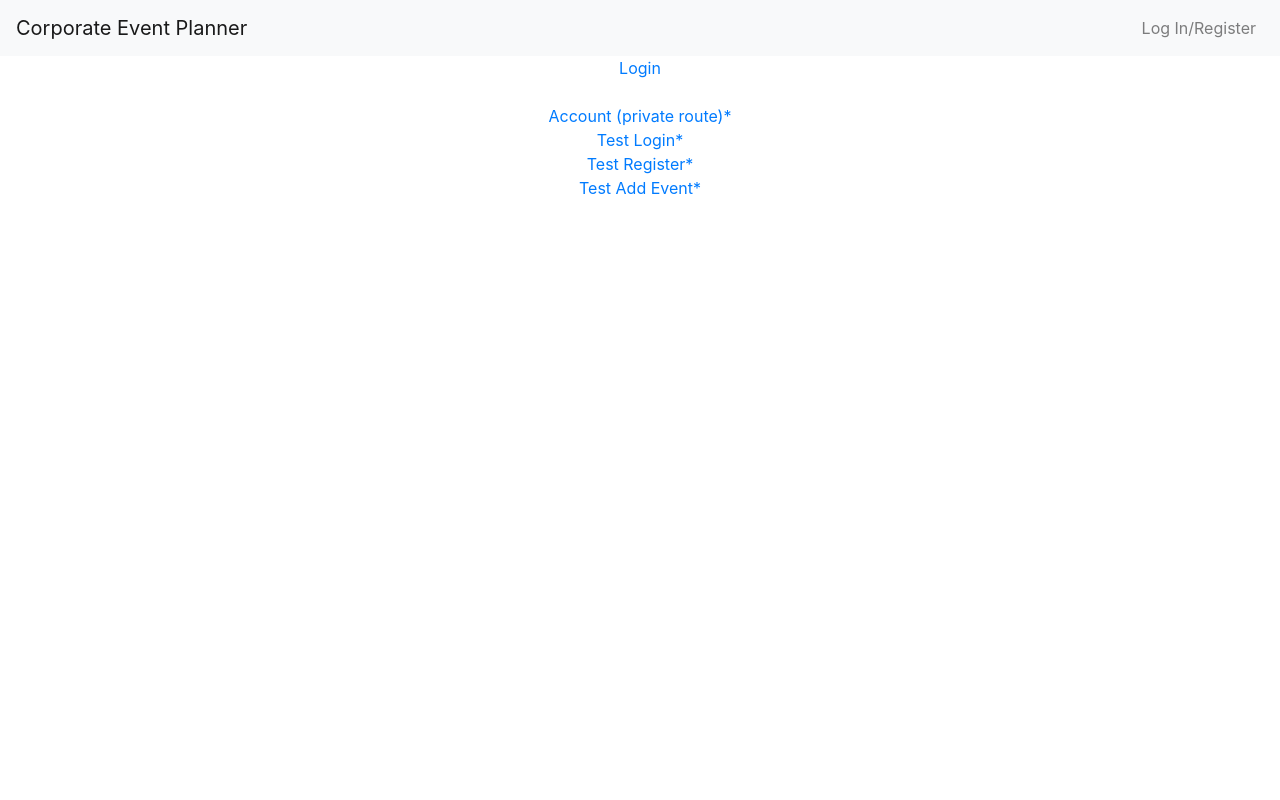
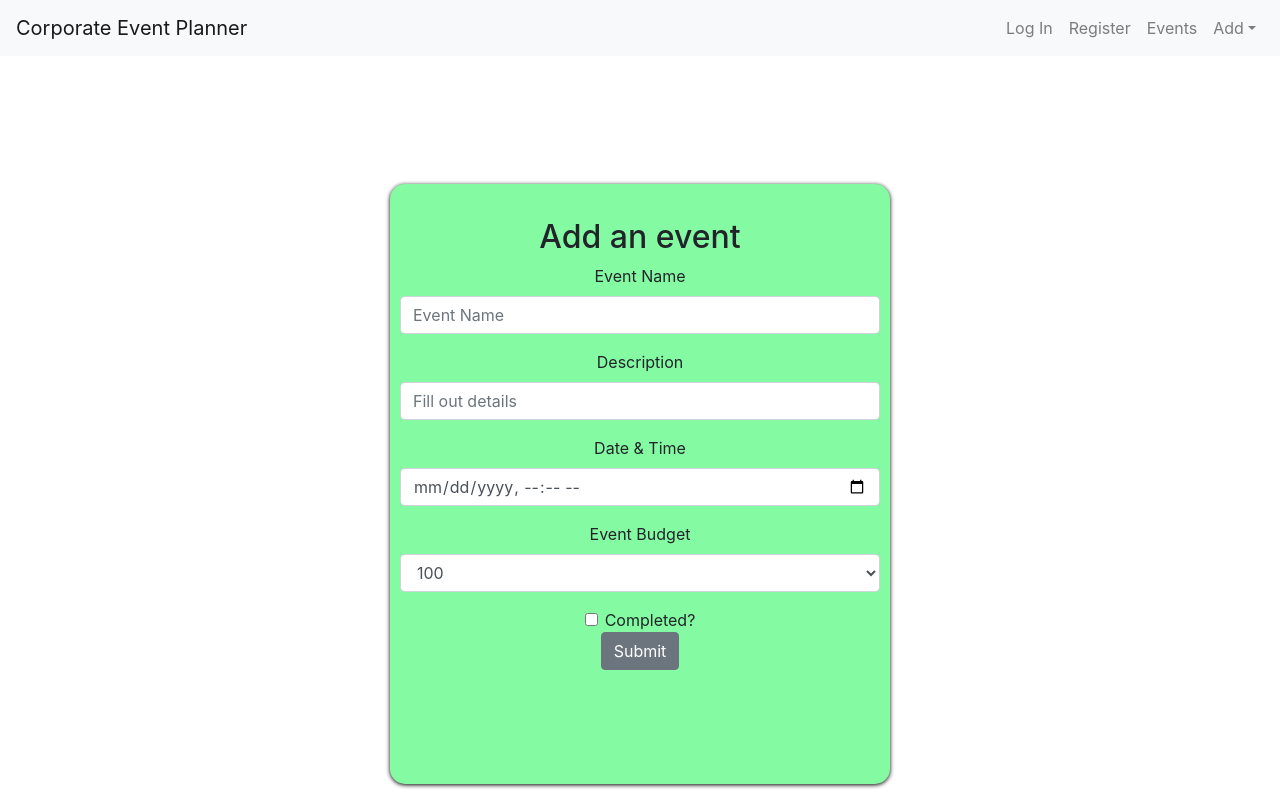
Before and after one commit to Build-Week-Corporate-Event-Planner-RM/Front-end, a React (Create React App) app in the folder corporate-planner/: page /addevents in a window 1280 px wide. Built offline with nearby package versions, Linux system fonts and the light colour scheme.

Commit message:
hopefully finished

```diff
--- a/corporate-planner/src/App.css
+++ b/corporate-planner/src/App.css
@@ -72,7 +72,7 @@
 }
 
 .theForm {
-  background-color: white;
+  background-color: #84FAA3;
   display: flex;
   flex-direction: column;
   text-align: center;
--- a/corporate-planner/src/App.js
+++ b/corporate-planner/src/App.js
@@ -9,30 +9,23 @@ import TestLogin from "./components/TestLogin";
 import Events from "./components/Events";
 import Register from "./components/Register";
 import Login from "./components/Login";
+import AddVendors from "./components/AddVendors";
+import MainEvents from "./components/MainEvents";
+import MainVendors from "./components/MainVendors";
+import AddEvent2 from "./components/AddEvent2";
 
 function App() {
   return (
     <div className="App">
       <NavBar />
-      <Link to="/Login">Login</Link>
-      <br />
-      <br />
-      <Link to="/protected">Account (private route)*</Link>
-      <br />
-      <Link to="/testLogin">Test Login*</Link>
-      <br />
-      <Link to="/testRegister">Test Register*</Link>
-      <br />
-      <Link to="/testAddEvent">Test Add Event*</Link>
-      <br />
-
-      <Route path="/testLogin" component={TestLogin} />
-      <Route path="/testRegister" component={Register} />
-      <Route path="/testAddEvent" component={AddEvent} />
 
       <Route path="/Registration" component={Registration} />
       <Route path="/Login" component={Login} />
-      <Route path="/addevent" component={AddEvent} />
+      <Route path="/addevents" component={AddEvent2} />
+      <Route path="/addvendors" component={AddVendors} />
+
+      <Route path="/events" component={MainEvents} />
+      <Route path="/vendors" component={MainVendors} />
       <Switch>
         <PrivateRoute path="/protected">
           <Events />
--- /dev/null
+++ b/corporate-planner/src/components/AddEvent2.js
@@ -0,0 +1,65 @@
+import React, { useState, useEffect } from 'react';
+import axios from 'axios';
+import styled from 'styled-components';
+import Login from '../components/Login';
+import { Link } from 'react-router-dom';
+import { Button, Form, FormGroup, Label, Input, FormText } from 'reactstrap';
+
+const Card = styled.div`
+  background-color: #84FAA3;
+  width: 500px;
+  min-height: 600px;
+  border-radius: 15px;
+  padding: 10px;
+  box-shadow: 0px 1px 4px black;
+  text-align: center;
+  margin: 15px auto;
+  margin-top: 10%;
+`;
+
+const FormField = styled(Form)`
+  width: 100%;
+  align-items: center;
+  margin-top: 5%;
+`;
+
+const AddEvent2 = (props) => {
+    return (
+    <Card>
+      <FormField>
+        <h2>Add an event</h2>
+        <FormGroup>
+          <Label for="eventName">Event Name</Label>
+          <Input type="name" name="eventName" id="eventName" placeholder="Event Name" />
+        </FormGroup>
+        <FormGroup>
+          <Label for="eventDescription">Description</Label>
+          <Input type="text" name="descriptionText" id="descriptionText" placeholder="Fill out details"/>
+        </FormGroup>
+        <FormGroup>
+          <Label for="eventDate">Date & Time</Label>
+          <Input type="datetime-local" name="DateTime" id="DateTime" />
+        </FormGroup>
+        <FormGroup>
+          <Label for="eventBudget">Event Budget</Label>
+          <Input type="select" name="eventBudget" id="eventBudget">
+            <option>100</option>
+            <option>200</option>
+            <option>300</option>
+            <option>400</option>
+            <option>500</option>
+          </Input>
+        </FormGroup>
+        <FormGroup check>
+        <Label check>
+          <Input type="checkbox" />{' '}
+            Completed?
+          </Label>
+        </FormGroup>
+        <Button>Submit</Button>
+      </FormField>
+      </Card>
+    );
+  }
+
+  export default AddEvent2;
--- /dev/null
+++ b/corporate-planner/src/components/AddVendors.js
@@ -0,0 +1,41 @@
+import React, { useState, useEffect } from 'react';
+import axios from 'axios';
+import styled from 'styled-components';
+import Login from '../components/Login';
+import { Link } from 'react-router-dom';
+import { Button, Form, FormGroup, Label, Input, FormText } from 'reactstrap';
+
+const Card = styled.div`
+  background-color: #84FAA3;
+  width: 500px;
+  min-height:  250px;
+  border-radius: 15px;
+  padding: 10px;
+  box-shadow: 0px 1px 4px black;
+  text-align: center;
+  margin: 15px auto;
+  margin-top: 10%;
+`;
+
+const FormField = styled(Form)`
+  width: 100%;
+  align-items: center;
+  margin-top: 5%;
+`;
+
+const AddVendor = (props) => {
+    return (
+    <Card>
+      <FormField>
+        <h2>Add a vendor</h2>
+        <FormGroup>
+          <Label for="eventName">Vendor Name</Label>
+          <Input type="name" name="vendor" id="vendorName" placeholder="Vendor" />
+        </FormGroup>
+        <Button>Submit</Button>
+      </FormField>
+      </Card>
+    );
+  }
+
+  export default AddVendor;
--- /dev/null
+++ b/corporate-planner/src/components/EventCard.js
@@ -0,0 +1,38 @@
+import React from "react";
+import styled from "styled-components";
+// import { Card, CardText, CardTitle, CardBody, } from "reactstrap";
+
+const Card = styled.div`
+  background-color: #84FAA3;
+  width: 380px;
+  height: 300px;
+  border-radius: 15px;
+  padding: 10px;
+  box-shadow: 0px 1px 4px black;
+  text-align: center;
+  margin: 15px auto;
+`;
+
+const Title = styled.div`
+  font-size: 25px;
+  border-bottom: 1px solid lightgrey;
+  font-weight: 500;
+`;
+
+const CardContent = styled.div`
+  display: flex;
+  justify-content: center;
+`;
+
+const EventCard = props => {
+  return (
+      <Card>
+        <Title>{props.name}</Title>
+        <CardContent>Description:{props.description}</CardContent>
+        <CardContent>Date & Time:{props.datetime}</CardContent>
+        <CardContent>Budget:{props.budget}</CardContent>
+      </Card>
+  )
+}
+
+export default EventCard;
--- a/corporate-planner/src/components/Events.js
+++ b/corporate-planner/src/components/Events.js
@@ -5,6 +5,8 @@ import {
   getEvents,
   deleteEvent
 } from "../actionsAndModules/crud";
+
+
 
 const Events = () => {
   const events = useSelector(state => state.events);
--- a/corporate-planner/src/components/Login.js
+++ b/corporate-planner/src/components/Login.js
@@ -8,7 +8,7 @@ import { Link } from "react-router-dom";
 
 
 const Card = styled.div`
-  background-color: white;
+  background-color: #84FAA3;
   width: 380px;
   min-height: 400px;
   border-radius: 15px;
--- /dev/null
+++ b/corporate-planner/src/components/MainEvents.js
@@ -0,0 +1,44 @@
+import React, { useEffect, useState } from "react";
+import axios from 'axios';
+import EventCard from '../components/EventCard';
+import { Link } from 'react-router-dom';
+import { authAxios } from '../components/authAxios';
+
+export default function EventList() {
+  // TODO: Add useState to track data from useEffect
+  const [events, setEvents] = useState([])
+
+  useEffect(() => {
+    authAxios()
+    .get(`https://corporate-event-planner-api.herokuapp.com/api/events`)
+      .then(response => {
+        const eventInfo = response.data;
+        console.log("Character Info", eventInfo);
+        setEvents(eventInfo);
+      })
+      .catch(error => {
+        console.log("The data was not returned", error);
+      });
+    // TODO: Add API Request here - must run in `useEffect`
+    //  Important: verify the 2nd `useEffect` parameter: the dependancies array!
+  }, []);
+
+  return (
+    <section className="character-list">
+      <h2>Event List</h2>
+      {events.map(e => {
+        return (
+          <EventCard
+          key={e.id}
+          name={e.name}
+          description={e.description}
+          datetime={e.datetime}
+          budget={e.budget}
+          />
+        )
+      })}
+
+    </section>
+  );
+
+}
--- /dev/null
+++ b/corporate-planner/src/components/MainVendors.js
@@ -0,0 +1,41 @@
+import React, { useEffect, useState } from "react";
+import axios from 'axios';
+import EventCard from '../components/EventCard';
+import { Link } from 'react-router-dom';
+import { authAxios } from '../components/authAxios';
+
+export default function VendorList() {
+  // TODO: Add useState to track data from useEffect
+  const [vendor, setVendor] = useState([])
+
+  useEffect(() => {
+    authAxios()
+    .get(`https://corporate-event-planner-api.herokuapp.com/api/events/vendors`)
+      .then(response => {
+        const vendorInfo = response.data;
+        console.log("Character Info", vendorInfo);
+        setVendor(vendorInfo);
+      })
+      .catch(error => {
+        console.log("The data was not returned", error);
+      });
+    // TODO: Add API Request here - must run in `useEffect`
+    //  Important: verify the 2nd `useEffect` parameter: the dependancies array!
+  }, []);
+
+  return (
+    <section className="character-list">
+      <h2>Event Vendor(s)</h2>
+      {vendor.map(vendors => {
+        return (
+          <EventCard
+          key={vendors.id}
+          name={vendors.name}
+          />
+        )
+      })}
+
+    </section>
+  );
+
+}
--- a/corporate-planner/src/components/NavBar.js
+++ b/corporate-planner/src/components/NavBar.js
@@ -26,13 +26,31 @@ const NavBar = () => {
         <Collapse isOpen={isOpen} navbar>
           <Nav className="ml-auto" navbar>
           <NavItem>
-            <NavLink href="../components/Login">
-              Log In/Register
-            </NavLink>
+              <NavLink href="./Login">Log In</NavLink>
             </NavItem>
+            <NavItem>
+              <NavLink href="./Registration">Register</NavLink>
+            </NavItem>
+            <NavItem>
+              <NavLink href="./Events">Events</NavLink>
+            </NavItem>
+            <UncontrolledDropdown nav inNavbar>
+              <DropdownToggle nav caret>
+                Add
+              </DropdownToggle>
+              <DropdownMenu right>
+                <DropdownItem href="./addevents">
+                  Add Events
+                </DropdownItem>
+                <DropdownItem href="./addvendors">
+                  Add Vendors
+                </DropdownItem>
+              </DropdownMenu>
+            </UncontrolledDropdown>
           </Nav>
         </Collapse>
       </Navbar>
+
   );
 };
 
--- a/corporate-planner/src/components/Registration.js
+++ b/corporate-planner/src/components/Registration.js
@@ -21,7 +21,7 @@ import {
 } from "reactstrap";
 
 const Card = styled.div`
-  background-color: white;
+  background-color: #84FAA3;
   width: 380px;
   min-height: 550px;
   border-radius: 15px;
--- /dev/null
+++ b/corporate-planner/src/components/authAxios.js
@@ -0,0 +1,9 @@
+import axios from "axios";
+
+export const authAxios = () => {
+  return axios.create({
+    headers: {
+      authorization: sessionStorage.getItem("token")
+    }
+  });
+};
```
Also changed, not shown: 1 other file (tests, documents, lock files or other folders). Lines whose indentation alone changed are shown as unchanged.
